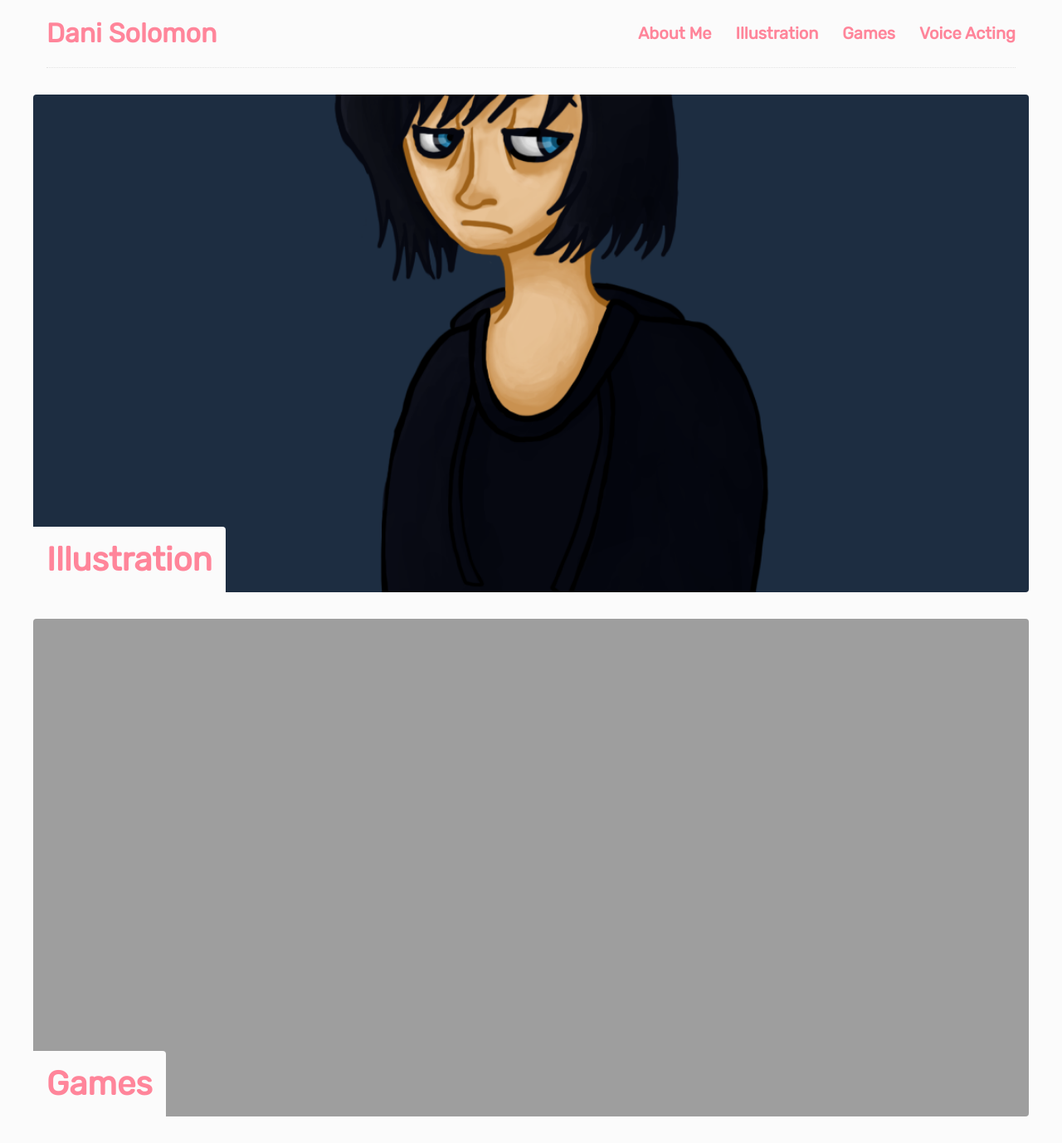
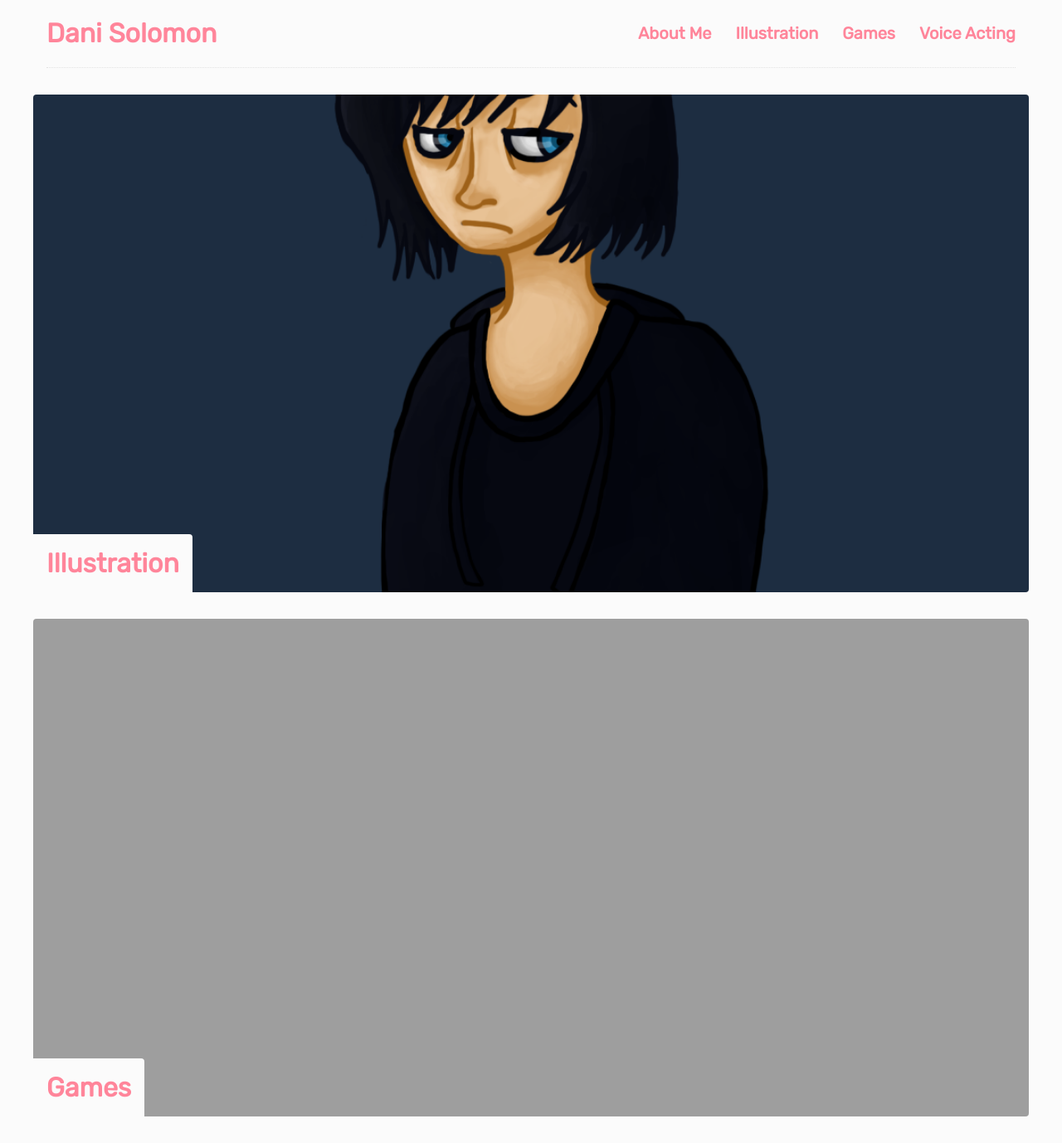
Before and after one commit to DaniBSolomon/danibsolomon.github.io, a Jekyll site: the page built from index.html, in a window 1280 px wide. Shown: the whole page at 83% size. Built offline with Jekyll 4.4.1, drawn with Linux system fonts in a browser that asks for light colours.

Commit message:
Update _main.scss

```diff
--- a/_sass/_main.scss
+++ b/_sass/_main.scss
@@ -77,7 +77,7 @@ header {
   position: absolute;
   margin: 0;
   padding: 1rem;
-  font-size: 2.5rem;
+  font-size: 2.0rem;
   bottom: 0;
   left: 0;
   border-top-right-radius: $rounded-corner;
```
